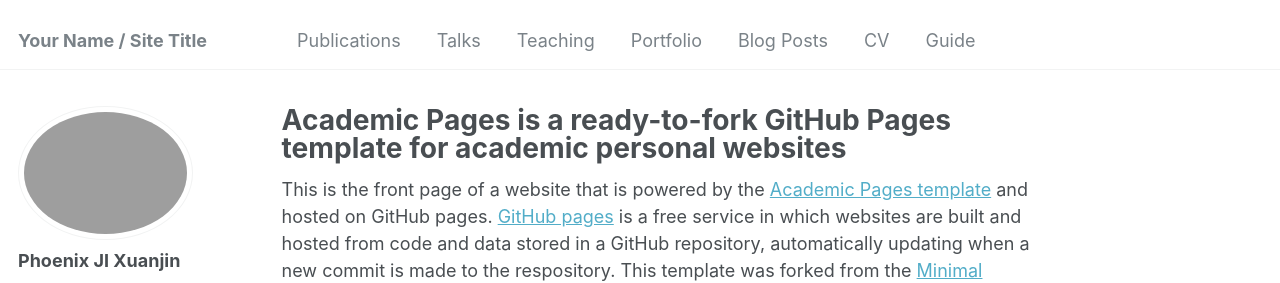
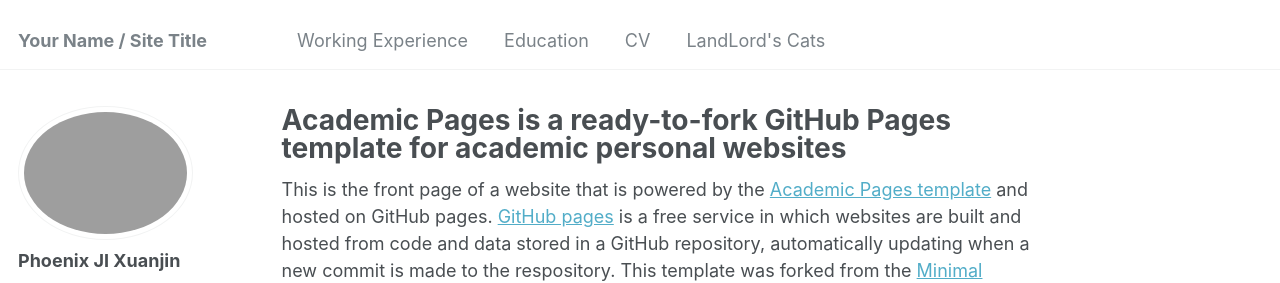
Before and after one commit to Phoenix-JI/phoenix-ji.github.io, a Jekyll site: the page built from _pages/about.md, in a window 1280 px wide. Shown: the top 283 px of the page. Built offline with Jekyll 4.4.1, drawn with Linux system fonts in a browser that asks for light colours.

Commit message:
Add the personal experience

```diff
--- a/_config.yml
+++ b/_config.yml
@@ -43,7 +43,7 @@ author:
   #bitbucket        : # Username - Update with your username on the site
   #codepen          : # Username
   #dribbble         : # Username
-  github           : "academicpages"
+  github           : "https://github.com/Phoenix-JI" #"academicpages"
   #kaggle           : # Username
   #stackoverflow    : # User number or user number and name (i.e., use "1" or "1/jeff-atwood")
 
--- a/_data/navigation.yml
+++ b/_data/navigation.yml
@@ -5,23 +5,23 @@
 # prevent it from being included in the site.
 
 main:
-  - title: "Publications"
+  - title: "Working Experience"
     url: /publications/
 
-  - title: "Talks"
-    url: /talks/
+  # - title: "Talks"
+  #   url: /talks/
 
-  - title: "Teaching"
-    url: /teaching/
+  # - title: "Teaching"
+  #   url: /teaching/
 
-  - title: "Portfolio"
+  - title: "Education"
     url: /portfolio/
 
-  - title: "Blog Posts"
-    url: /year-archive/
+  # - title: "Blog Posts"
+  #   url: /year-archive/
 
   - title: "CV"
     url: /cv/
 
-  - title: "Guide"
+  - title: "LandLord's Cats"
     url: /markdown/
```
